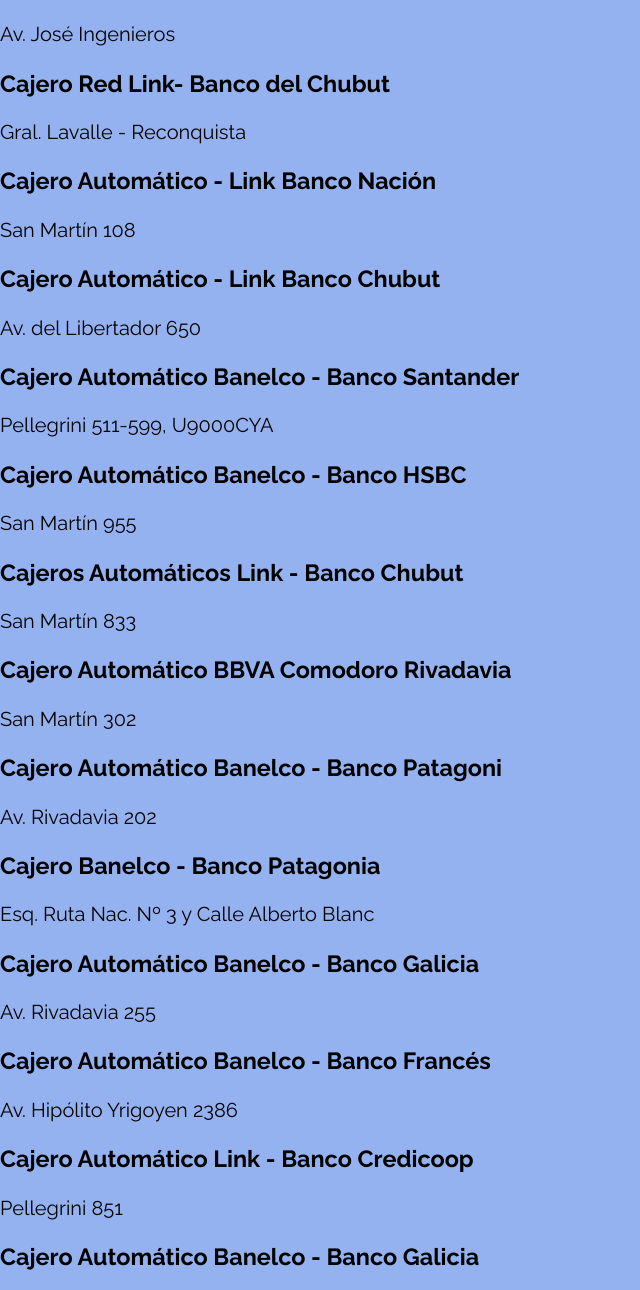
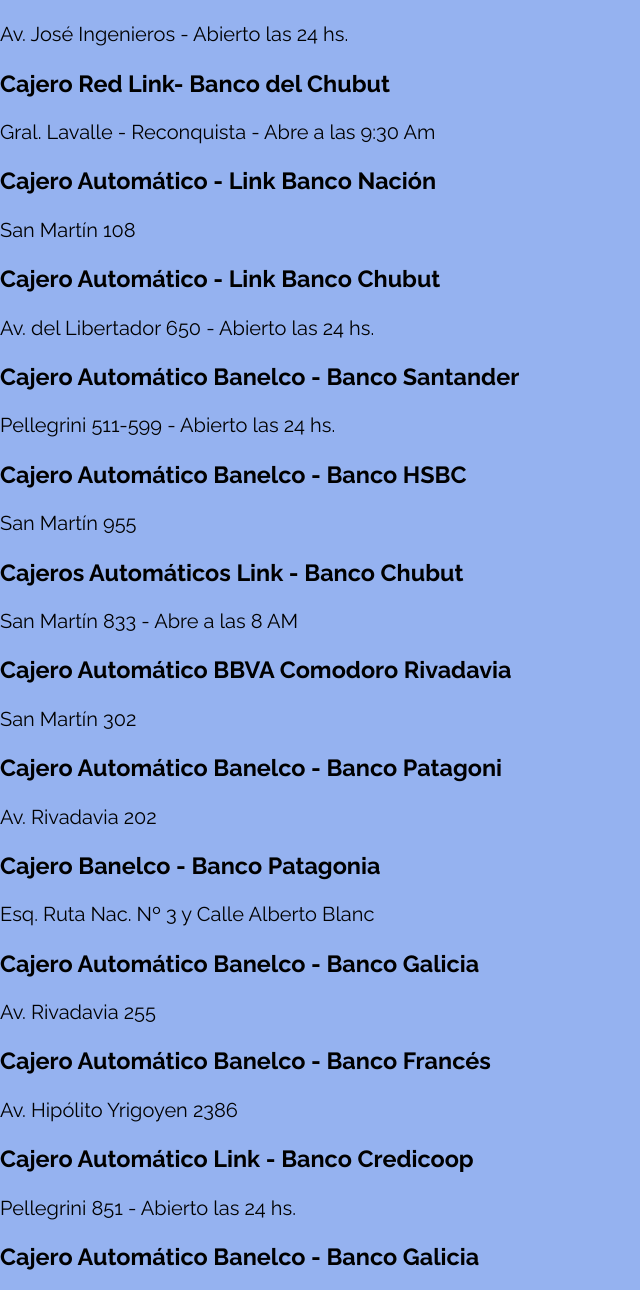
Before and after one commit to Victoriaayl/FlashBankWeb, a plain HTML site: page Comodoro-Rivadavia.html in a window 1280 px wide. Shown: the part 243-1533 px from the top of the page, without its empty margins (0-640 px from the left). Drawn offline with Linux system fonts and the light colour scheme.

Commit message:
Add files via upload

```diff
--- a/Comodoro-Rivadavia.html
+++ b/Comodoro-Rivadavia.html
@@ -32,31 +32,31 @@
     </div>
 <div>
 <h2>Cajero Automático</h2>
-<p>Av. José Ingenieros</p>
+<p>Av. José Ingenieros - Abierto las 24 hs. </p>
      <h3>Cajero Red Link- Banco del Chubut</h3>
-<p>Gral. Lavalle - Reconquista </p>
+<p>Gral. Lavalle - Reconquista - Abre a las 9:30 Am </p>
     <h3>Cajero Automático - Link Banco Nación</h3>
 <p>San Martín 108</p>
    <h3>Cajero Automático - Link Banco Chubut</h3>
-<p>Av. del Libertador 650</p>
+<p>Av. del Libertador 650 - Abierto las 24 hs.</p>
 <h3>Cajero Automático Banelco - Banco Santander</h3>
-    <p>Pellegrini 511-599, U9000CYA</p>
+    <p>Pellegrini 511-599 - Abierto las 24 hs.</p>
 <h3>Cajero Automático Banelco - Banco HSBC</h3>
     <p>San Martín 955</p>
 <h3>Cajeros Automáticos Link - Banco Chubut</h3>
-    <p>San Martín 833</p>
+    <p>San Martín 833 - Abre a las 8 AM</p>
 <h3>Cajero Automático BBVA Comodoro Rivadavia</h3>
     <p>San Martín 302</p>
 <h3>Cajero Automático Banelco - Banco Patagoni</h3>
     <p>Av. Rivadavia 202</p>
 <h3>Cajero Banelco - Banco Patagonia</h3>
-    <p>Esq. Ruta Nac. Nº 3 y Calle Alberto Blanc</p>
+    <p>Esq. Ruta Nac. Nº 3 y Calle Alberto Blanc </p>
 <h3>Cajero Automático Banelco - Banco Galicia</h3>
     <p>Av. Rivadavia 255</p>
 <h3>Cajero Automático Banelco - Banco Francés</h3>
     <p>Av. Hipólito Yrigoyen 2386</p>
 <h3>Cajero Automático Link - Banco Credicoop</h3>
-    <p>Pellegrini 851</p>
+    <p>Pellegrini 851 - Abierto las 24 hs.</p>
 <h3>Cajero Automático Banelco - Banco Galicia</h3>
     <p> Av. Hipólito Yrigoyen 2615</p>
 </div>
```
